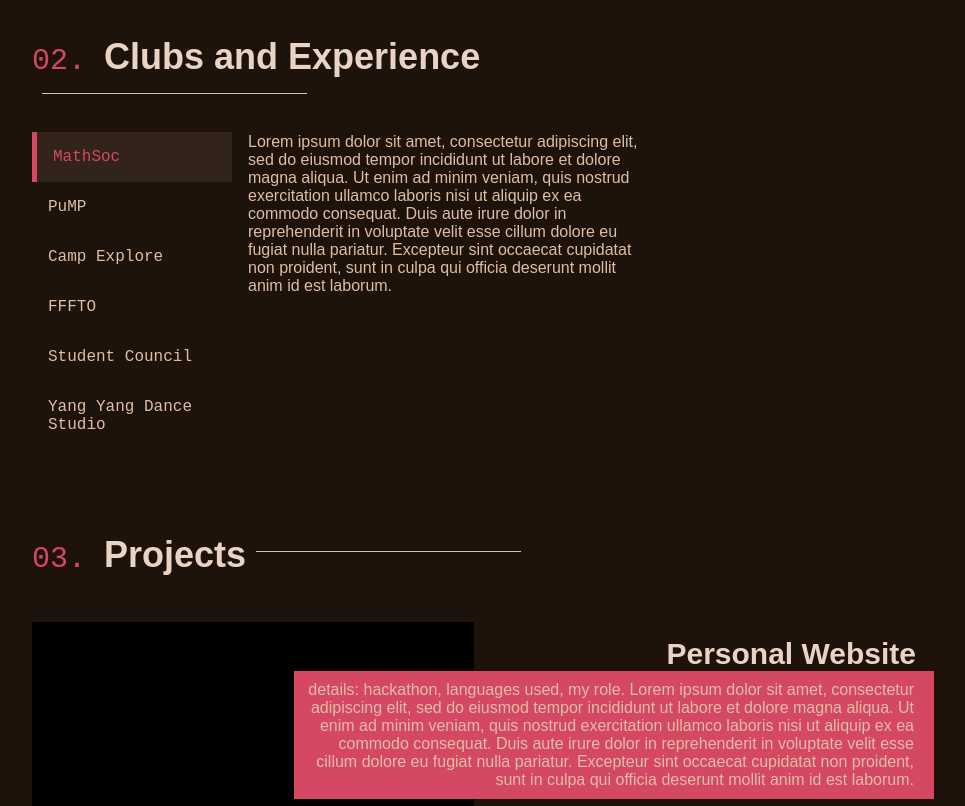
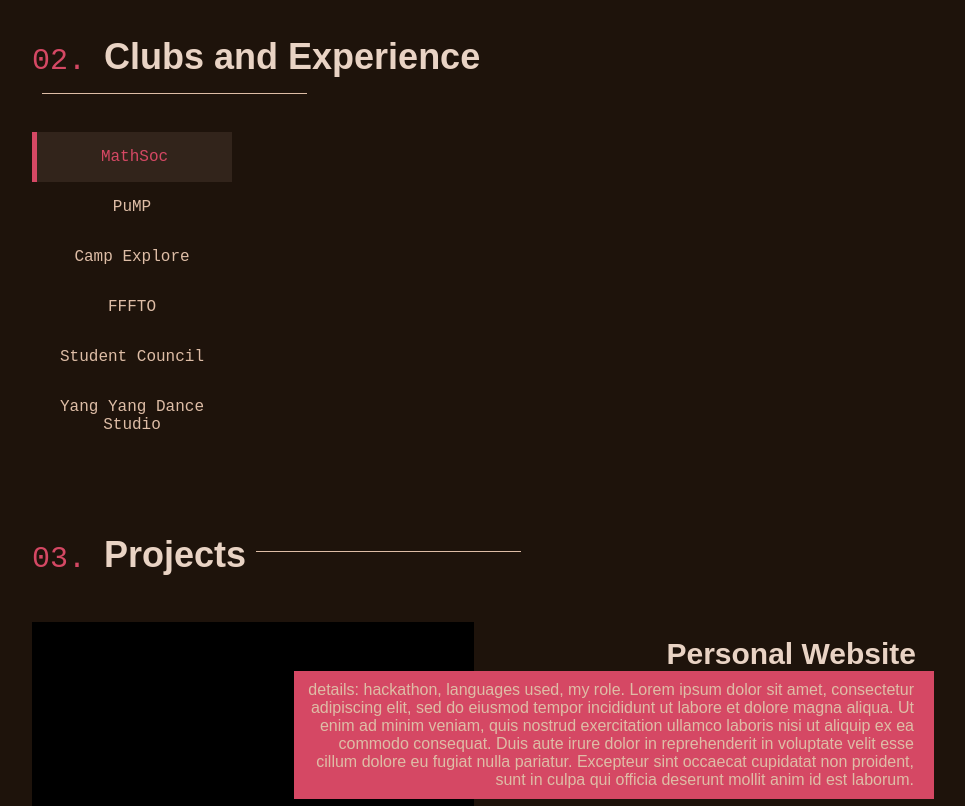
Before and after one commit to alyssasuiyiguo/personal-portfolio, a plain HTML site: page index.html in a window 1280 px wide. Shown: the part 960-1766 px from the top of the page, without its empty margins (186-1151 px from the left). Drawn offline with Linux system fonts and the light colour scheme; a web font is replaced by a local one.

Commit message:
Started sidebar javascript

```diff
--- a/index.html
+++ b/index.html
@@ -7,6 +7,7 @@
     <meta name="viewport" content="width=device-width, initial-scale=1.0">
     <title>Alyssa Guo</title>
     <link rel="stylesheet" href="styles.css">
+    <script src="myscripts.js"></script>
 </head>
 
 <body>
@@ -87,16 +88,15 @@
         <div class="clubs-and-experience" id="experience">
             <li style="font-size: 30px;"><h3 style="display: inline; font-size: 36px;">Clubs and Experience</h3><hr></li>
             <div class="sidebar" style="display: table-cell;">
-                <a class="active" href="#mathsoc">MathSoc</a>
-                <a href="#pump">PuMP</a>
-                <a href="#camp-explore">Camp Explore</a>
-                <a href="#FFFTO">FFFTO</a>
-                <a href="#stuco">Student Council</a>
-                <a href="#dance">Yang Yang Dance Studio</a>
+                <button onclick="display(mathsoc)" class="active">MathSoc</button>
+                <button onclick="display(pump)">PuMP</button>
+                <button onclick="display(camp-explore)">Camp Explore</button>
+                <button onclick="display(fffto)">FFFTO</button>
+                <button onclick="display(stuco)">Student Council</button>
+                <button onclick="display(dance)">Yang Yang Dance Studio</button>
             </div>
 
-            <div class="content" style="display: table-cell;">
-                <p>Lorem ipsum dolor sit amet, consectetur adipiscing elit, sed do eiusmod tempor incididunt ut labore et dolore magna aliqua. Ut enim ad minim veniam, quis nostrud exercitation ullamco laboris nisi ut aliquip ex ea commodo consequat. Duis aute irure dolor in reprehenderit in voluptate velit esse cillum dolore eu fugiat nulla pariatur. Excepteur sint occaecat cupidatat non proident, sunt in culpa qui officia deserunt mollit anim id est laborum.</p>
+            <div class="content" style="display: table-cell;" id="thetext">
             </div>
         </div>
 
--- /dev/null
+++ b/myscripts.js
@@ -0,0 +1,28 @@
+function display (selected)
+  {
+  if (selected == 'mathsoc')
+    {
+    texttoshow = "the text related to mathsoc should be displayed";
+    }
+  else if (selected == 'pump')
+    {
+    texttoshow = "Text related to 2nd PuMP.";
+    }
+  else if (selected == 'camp-explore')
+  {
+      texttoshow="Text related to camp explore.";
+  }
+  else if (selected =='fffto')
+  {
+      texttoshow="Text related to FFFTO";
+  }
+  else if (selected == 'stuco')
+  {
+      texttoshow="Text related to student council";
+  }
+  else if (selected == 'dance')
+  {
+      texttoshow="Text related to dance";
+  }
+  document.getElementById("thetext").innerHTML = texttoshow;
+  }
--- a/styles.css
+++ b/styles.css
@@ -219,23 +219,25 @@ header button{
   }
 
   /* Sidebar links */
-  .sidebar a {
+  .sidebar button {
     display: block;
     color: #debda6;
     padding: 16px;
     text-decoration: none;
     font-family: 'Overpass Mono', monospace;
+    width: 100%;
+    border: none;
   }
 
   /* Active/current link */
-  .sidebar a.active {
+  .sidebar button.active {
     background-color: rgb(222, 189, 166, 0.1);
     color: #d54864;
     border-left: 5px solid #d54864;;
   }
 
   /* Links on mouse-over */
-  .sidebar a:hover:not(.active) {
+  .sidebar button:hover:not(.active) {
     background-color: rgb(222, 189, 166, 0.1);
     color: #d54864;
   }
@@ -254,13 +256,13 @@ header button{
       height: auto;
       position: relative;
     }
-    .sidebar a {float: left;}
+    .sidebar button {float: left;}
     div.content {margin-left: 0;}
   }
 
   /* On screens that are less than 400px, display the bar vertically, instead of horizontally */
   @media screen and (max-width: 400px) {
-    .sidebar a {
+    .sidebar button {
       text-align: center;
       float: none;
     }
```
